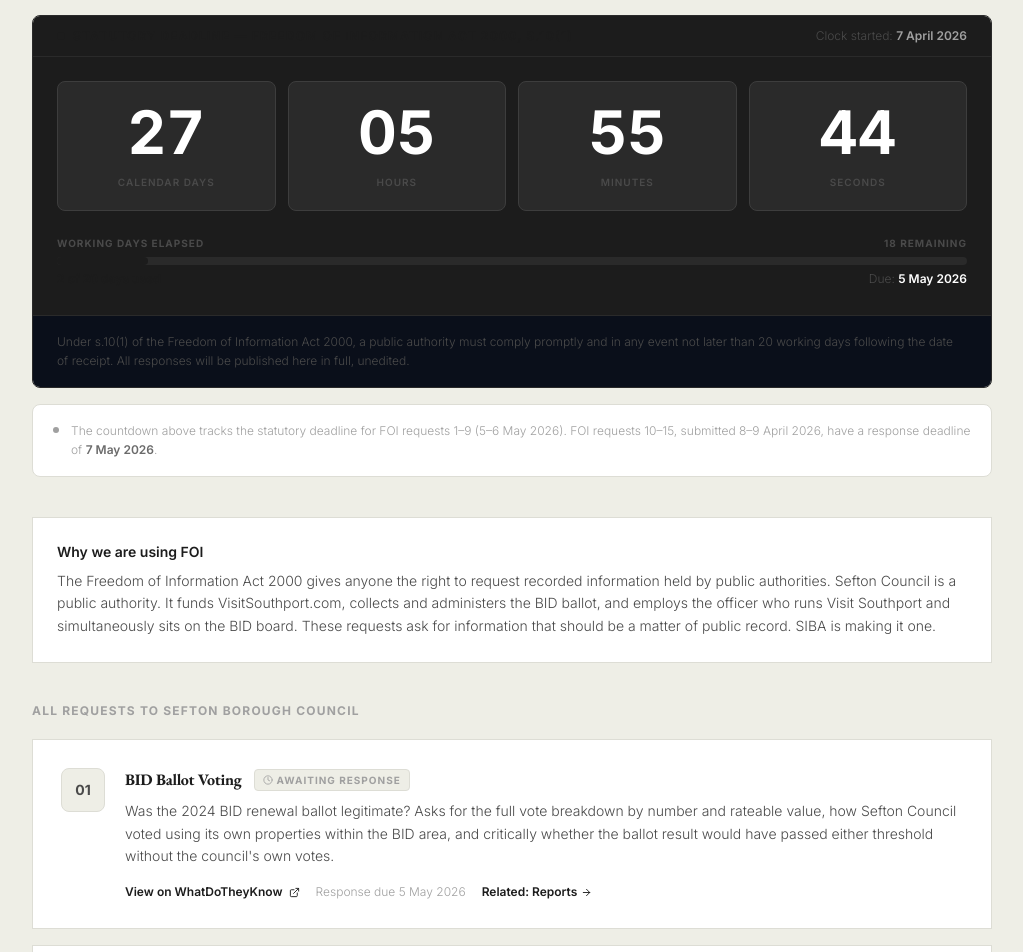
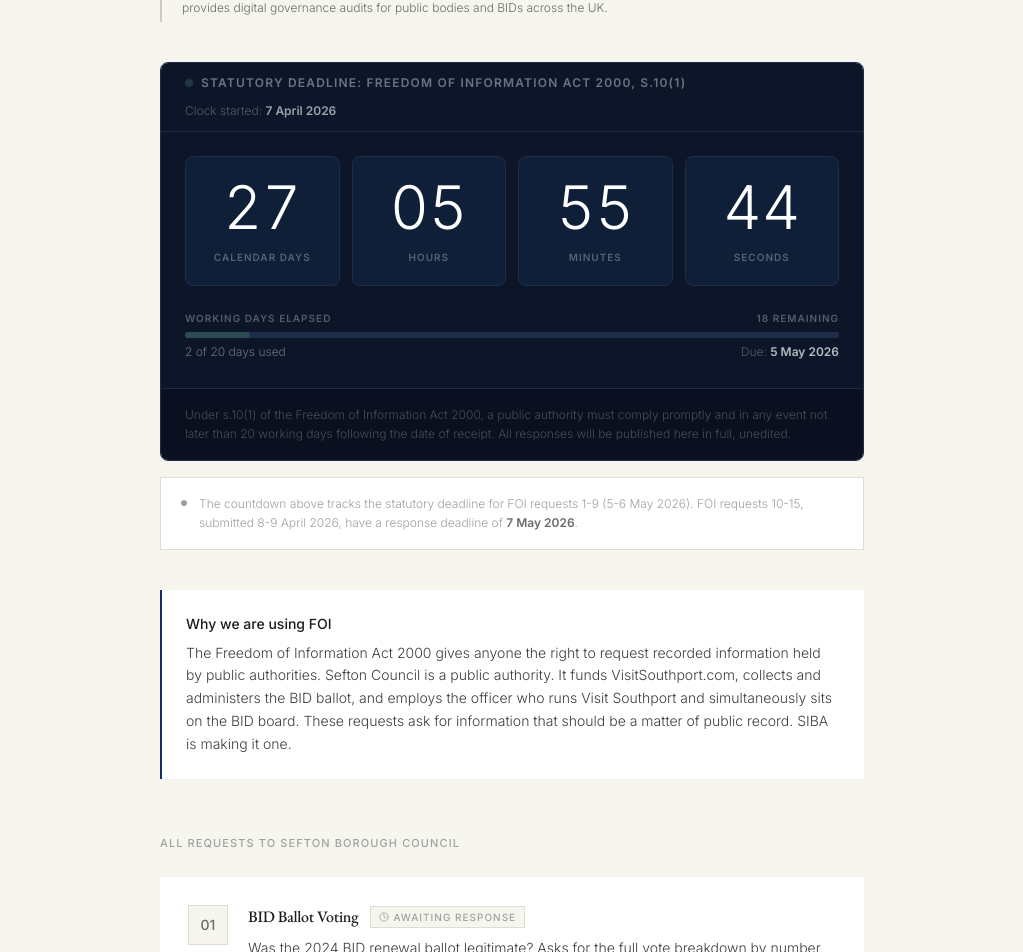
Before and after one commit to damian756/siba.digital, a Next.js app: page /foi in a window 1280 px wide. Shown: the part 752-1704 px from the top of the page, without its empty margins (128-1151 px from the left). Built offline with nearby package versions, Linux system fonts and the light colour scheme.

Commit message:
Restyle FOI page, countdown, contact-log, and privacy to match site aesthetic

```diff
--- a/app/foi/page.tsx
+++ b/app/foi/page.tsx
@@ -199,40 +199,33 @@ export default function FoiPage() {
   const awaiting = requests.filter((r) => r.status === "awaiting").length;
 
   return (
-    <div className="min-h-screen bg-[#eeeee6]">
-      {/* Header */}
-      <div className="bg-white border-b border-[#ddddd5]">
-        <div className="mx-auto max-w-5xl px-4 sm:px-6 lg:px-8 py-14">
-          <span className="badge badge-navy mb-5">Accountability</span>
-          <h1 className="text-4xl font-bold text-[#1c1c1c] mb-4">
-            Freedom of Information Requests
-          </h1>
-          <p className="text-lg text-[#4a4a4a] leading-relaxed max-w-2xl mb-6">
+    <div className="min-h-screen">
+      <div className="mx-auto max-w-3xl px-4 py-24 sm:px-6 lg:px-8 lg:py-36">
+        <p className="mb-4 text-[11px] font-medium uppercase tracking-widest text-[#a0a0a0]">
+          Accountability
+        </p>
+        <h1 className="mb-6">Freedom of Information Requests</h1>
+        <p className="mb-10 max-w-xl text-[15px] leading-relaxed text-[#3d3d3d]">
           SIBA has submitted {requests.length} Freedom of Information requests
-            to Sefton Council under the Freedom of Information Act 2000.  Every
+          to Sefton Council under the Freedom of Information Act 2000. Every
           request is publicly listed on WhatDoTheyKnow. Every response will be
           published in full on this platform.
         </p>
 
-          {/* Stats */}
-          <div className="grid grid-cols-3 divide-x divide-[#ddddd5] border border-[#ddddd5] rounded-lg bg-[#eeeee6] max-w-sm">
+        <div className="mb-14 grid max-w-sm grid-cols-3 divide-x divide-[#ddddd5] border border-[#ddddd5] bg-white">
           {[
             { value: String(requests.length), label: "Requests submitted" },
             { value: String(awaiting), label: "Awaiting response" },
             { value: "0", label: "Substantive responses" },
           ].map((s) => (
             <div key={s.label} className="px-5 py-4 text-center">
-                <p className="text-xl font-bold text-[#1c1c1c]">{s.value}</p>
-                <p className="text-xs text-[#6b6b6b] leading-tight mt-0.5">
+              <p className="text-xl font-medium text-[#112d6e]">{s.value}</p>
+              <p className="mt-0.5 text-xs leading-tight text-[#6b6b6b]">
                 {s.label}
               </p>
             </div>
           ))}
         </div>
-        </div>
-      </div>
-
-      <div className="mx-auto max-w-5xl px-4 sm:px-6 lg:px-8 py-14">
 
         <div className="mb-10">
           <InvestigationClosed />
@@ -240,21 +233,20 @@ export default function FoiPage() {
 
         <FoiCountdown />
 
-        <div className="rounded-lg border border-[#ddddd5] bg-white px-5 py-4 mb-10 -mt-6 flex items-start gap-3">
-          <span className="flex-shrink-0 w-1.5 h-1.5 rounded-full bg-[#a0a0a0] mt-1.5" />
-          <p className="text-xs text-[#a0a0a0] leading-relaxed">
-            The countdown above tracks the statutory deadline for FOI requests 1–9 (5–6 May 2026).
-            FOI requests 10–15, submitted 8–9 April 2026, have a response deadline of{" "}
+        <div className="mb-10 -mt-6 flex items-start gap-3 border border-[#ddddd5] bg-white px-5 py-4">
+          <span className="mt-1.5 h-1.5 w-1.5 flex-shrink-0 rounded-full bg-[#a0a0a0]" />
+          <p className="text-xs leading-relaxed text-[#a0a0a0]">
+            The countdown above tracks the statutory deadline for FOI requests 1-9 (5-6 May 2026).
+            FOI requests 10-15, submitted 8-9 April 2026, have a response deadline of{" "}
             <span className="font-semibold text-[#6b6b6b]">7 May 2026</span>.
           </p>
         </div>
 
-        {/* What FOI is */}
-        <div className="card p-6 bg-white border-l-4 border-l-[#1c1c1c] mb-10">
-          <p className="text-sm font-semibold text-[#1c1c1c] mb-2">
+        <div className="mb-14 border-l-2 border-[#112d6e] bg-white p-6">
+          <p className="mb-2 text-sm font-medium text-[#1c1c1c]">
             Why we are using FOI
           </p>
-          <p className="text-sm text-[#4a4a4a] leading-relaxed">
+          <p className="text-sm leading-relaxed text-[#3d3d3d]">
             The Freedom of Information Act 2000 gives anyone the right to
             request recorded information held by public authorities. Sefton
             Council is a public authority. It funds VisitSouthport.com, collects
@@ -265,57 +257,42 @@ export default function FoiPage() {
           </p>
         </div>
 
-        {/* Request list */}
-        <p className="text-xs font-bold uppercase tracking-widest text-[#a0a0a0] mb-5">
+        <p className="mb-6 text-[11px] font-medium uppercase tracking-widest text-[#a0a0a0]">
           All requests to Sefton Borough Council
         </p>
 
-        <div className="space-y-4">
+        <div className="space-y-px">
           {requests.map((r) => (
             <div
               id={r.number}
               key={r.number}
-              className={`card bg-white p-6 sm:p-7 ${
+              className={`border-b border-[#ddddd5] bg-white p-6 sm:p-7 ${
                 "highlight" in r && r.highlight
-                  ? "border-l-4 border-l-[#1c1c1c]"
+                  ? "border-l-2 border-l-[#112d6e]"
                   : ""
               }`}
             >
-              <div className="flex flex-col sm:flex-row gap-5">
-                {/* Number */}
+              <div className="flex flex-col gap-5 sm:flex-row">
                 <div className="flex-shrink-0">
-                  <div
-                    className={`flex h-11 w-11 items-center justify-center rounded-lg border ${
-                      "highlight" in r && r.highlight
-                        ? "bg-[#eeeee6] border-[#ddddd5]"
-                        : "bg-[#eeeee6] border-[#ddddd5]"
-                    }`}
-                  >
-                    <span
-                      className={`text-sm font-bold ${
-                        "highlight" in r && r.highlight
-                          ? "text-[#1c1c1c]"
-                          : "text-[#4a4a4a]"
-                      }`}
-                    >
+                  <div className="flex h-10 w-10 items-center justify-center border border-[#ddddd5] bg-[#f6f6ef]">
+                    <span className="text-sm font-medium text-[#6b6b6b]">
                       {r.number}
                     </span>
                   </div>
                 </div>
 
-                {/* Content */}
-                <div className="flex-1 min-w-0">
-                  <div className="flex flex-wrap items-center gap-3 mb-2">
-                    <h2 className="text-base font-bold text-[#1c1c1c]">
+                <div className="min-w-0 flex-1">
+                  <div className="mb-2 flex flex-wrap items-center gap-3">
+                    <h2 className="text-base font-medium text-[#1c1c1c]">
                       {r.title}
                     </h2>
-                    <span className="inline-flex items-center gap-1 text-[10px] font-bold uppercase tracking-widest text-[#a0a0a0] border border-[#ddddd5] rounded px-2 py-0.5 bg-[#eeeee6]">
+                    <span className="inline-flex items-center gap-1 border border-[#ddddd5] bg-[#f6f6ef] px-2 py-0.5 text-[10px] font-medium uppercase tracking-widest text-[#a0a0a0]">
                       <Clock size={10} />
                       Awaiting response
                     </span>
                   </div>
 
-                  <p className="text-sm text-[#4a4a4a] leading-relaxed mb-4">
+                  <p className="mb-4 text-sm leading-relaxed text-[#3d3d3d]">
                     {r.summary}
                   </p>
 
@@ -324,7 +301,7 @@ export default function FoiPage() {
                       href={`${BASE_WDTK}/${r.slug}`}
                       target="_blank"
                       rel="noopener noreferrer"
-                      className="inline-flex items-center gap-1.5 text-xs font-semibold text-[#1c1c1c] hover:text-[#1c1c1c] transition-colors"
+                      className="inline-flex items-center gap-1.5 text-xs font-medium text-[#2c4a52] transition-colors hover:text-[#1c1c1c]"
                     >
                       View on WhatDoTheyKnow
                       <ExternalLink size={11} />
@@ -337,7 +314,7 @@ export default function FoiPage() {
                     {r.relatedLabel && r.relatedHref && (
                       <Link
                         href={r.relatedHref}
-                        className="inline-flex items-center gap-1 text-xs font-semibold text-[#1c1c1c] hover:text-[#3d3d3d] transition-colors"
+                        className="inline-flex items-center gap-1 text-xs font-medium text-[#2c4a52] transition-colors hover:text-[#1c1c1c]"
                       >
                         Related: {r.relatedLabel}
                         <ArrowRight size={11} />
@@ -350,16 +327,14 @@ export default function FoiPage() {
           ))}
         </div>
 
-        {/* Footer note */}
         <div className="mt-14 border-t border-[#ddddd5] pt-10">
-          <div className="max-w-2xl space-y-4">
-            <p className="text-sm text-[#4a4a4a] leading-relaxed">
+          <p className="max-w-2xl text-sm leading-relaxed text-[#3d3d3d]">
             All requests are publicly visible on{" "}
             <a
               href="https://www.whatdotheyknow.com/user/southport_independent_business_a"
               target="_blank"
               rel="noopener noreferrer"
-                className="text-[#1c1c1c] hover:underline inline-flex items-center gap-0.5"
+              className="inline-flex items-center gap-0.5 text-[#2c4a52] hover:underline"
             >
               WhatDoTheyKnow
               <ExternalLink size={11} />
@@ -370,6 +345,5 @@ export default function FoiPage() {
         </div>
       </div>
     </div>
-    </div>
   );
 }
--- a/components/FoiCountdown.tsx
+++ b/components/FoiCountdown.tsx
@@ -6,7 +6,6 @@ const START_DATE = new Date("2026-04-07T00:00:00");
 const DUE_DATE = new Date("2026-05-05T23:59:59");
 const TOTAL_WORKING_DAYS = 20;
 
-// UK bank holidays within the response window
 const BANK_HOLIDAYS = new Set(["2026-05-04"]);
 
 function isWorkingDay(date: Date): boolean {
@@ -58,30 +57,30 @@ export default function FoiCountdown() {
 
   if (countdown.overdue) {
     return (
-      <div className="rounded-lg overflow-hidden mb-10 border border-red-900">
-        <div className="bg-red-950 px-6 py-3 flex items-center gap-2">
-          <span className="h-2 w-2 rounded-full bg-red-500 animate-pulse" />
-          <p className="text-xs font-bold uppercase tracking-widest text-red-400">
-            Statutory Breach — Freedom of Information Act 2000, s.10(1)
+      <div className="mb-10 overflow-hidden rounded-lg border border-red-900">
+        <div className="flex items-center gap-2 bg-red-950 px-6 py-3">
+          <span className="h-2 w-2 flex-shrink-0 animate-pulse rounded-full bg-red-500" />
+          <p className="text-xs font-semibold uppercase tracking-widest text-red-400">
+            Statutory Breach: Freedom of Information Act 2000, s.10(1)
           </p>
         </div>
-        <div className="bg-[#1c1c1c] px-6 py-8">
-          <p className="text-2xl sm:text-3xl font-bold text-red-500 mb-4 leading-tight">
+        <div className="bg-[#0c1628] px-6 py-8">
+          <p className="mb-4 text-2xl leading-tight text-red-400 sm:text-3xl">
             Sefton Council is in breach of the Freedom of Information Act 2000.
           </p>
-          <p className="text-sm text-[#a0a0a0] leading-relaxed mb-6 max-w-2xl">
+          <p className="mb-6 max-w-2xl text-sm leading-relaxed text-white/50">
             Under s.10(1), a public authority must comply with a request
             promptly and in any event not later than 20 working days following
             the date of receipt. The deadline of{" "}
-            <span className="text-white font-semibold">5 May 2026</span> has
+            <span className="font-semibold text-white">5 May 2026</span> has
             passed. No response has been received. This non-compliance is a
             matter of public record. This matter may be referred to the
             Information Commissioner&apos;s Office.
           </p>
-          <div className="w-full h-2 rounded-full bg-red-900">
-            <div className="h-2 rounded-full bg-red-500 w-full" />
+          <div className="h-1.5 w-full rounded-full bg-red-950">
+            <div className="h-1.5 w-full rounded-full bg-red-500" />
           </div>
-          <p className="text-xs text-red-600 mt-2 font-semibold uppercase tracking-widest">
+          <p className="mt-2 text-xs font-semibold uppercase tracking-widest text-red-500/70">
             20 of 20 statutory working days expired
           </p>
         </div>
@@ -90,23 +89,21 @@ export default function FoiCountdown() {
   }
 
   return (
-    <div className="rounded-lg overflow-hidden mb-10 border border-[#2a2a2a]">
-      {/* Header bar */}
-      <div className="bg-[#1c1c1c] border-b border-[#2a2a2a] px-6 py-3 flex items-center justify-between gap-3 flex-wrap">
+    <div className="mb-10 overflow-hidden rounded-lg border border-[#1e2d4a]">
+      <div className="flex flex-wrap items-center justify-between gap-3 border-b border-[#1e2d4a] bg-[#0c1628] px-6 py-3">
         <div className="flex items-center gap-2">
-          <span className="h-2 w-2 rounded-full bg-[#1c1c1c] animate-pulse flex-shrink-0" />
-          <p className="text-xs font-bold uppercase tracking-widest text-[#1c1c1c]">
-            Statutory Deadline — Freedom of Information Act 2000, s.10(1)
+          <span className="h-2 w-2 flex-shrink-0 animate-pulse rounded-full bg-[#2c4a52]" />
+          <p className="text-xs font-semibold uppercase tracking-widest text-white/40">
+            Statutory Deadline: Freedom of Information Act 2000, s.10(1)
           </p>
         </div>
-        <p className="text-xs text-[#4a4a4a]">
-          Clock started: <span className="text-[#a0a0a0] font-semibold">7 April 2026</span>
+        <p className="text-xs text-white/30">
+          Clock started: <span className="font-semibold text-white/60">7 April 2026</span>
         </p>
       </div>
 
-      {/* Main countdown */}
-      <div className="bg-[#1c1c1c] px-6 pt-6 pb-5">
-        <div className="grid grid-cols-4 gap-3 mb-6">
+      <div className="bg-[#0c1628] px-6 pt-6 pb-5">
+        <div className="mb-6 grid grid-cols-4 gap-3">
           {[
             { value: countdown.days, label: "Calendar Days" },
             { value: countdown.hours, label: "Hours" },
@@ -115,48 +112,46 @@ export default function FoiCountdown() {
           ].map((u) => (
             <div
               key={u.label}
-              className="text-center bg-[#2a2a2a] rounded-lg py-5 border border-[#3d3d3d]"
+              className="rounded-lg border border-[#1e2d4a] bg-[#0f1f38] py-5 text-center"
             >
-              <p className="text-5xl sm:text-6xl font-bold text-white tabular-nums leading-none">
+              <p className="text-5xl leading-none tabular-nums text-white sm:text-6xl">
                 {String(u.value).padStart(2, "0")}
               </p>
-              <p className="text-[10px] text-[#4a4a4a] mt-3 uppercase tracking-widest font-semibold">
+              <p className="mt-3 text-[10px] font-semibold uppercase tracking-widest text-white/30">
                 {u.label}
               </p>
             </div>
           ))}
         </div>
 
-        {/* Progress bar */}
         <div className="mb-2">
-          <div className="flex justify-between items-center mb-1.5">
-            <p className="text-[10px] font-bold uppercase tracking-widest text-[#4a4a4a]">
+          <div className="mb-1.5 flex items-center justify-between">
+            <p className="text-[10px] font-semibold uppercase tracking-widest text-white/30">
               Working days elapsed
             </p>
-            <p className="text-[10px] font-bold uppercase tracking-widest text-[#4a4a4a]">
+            <p className="text-[10px] font-semibold uppercase tracking-widest text-white/30">
               {remaining} remaining
             </p>
           </div>
-          <div className="w-full h-2 rounded-full bg-[#2a2a2a]">
+          <div className="h-1.5 w-full rounded-full bg-[#1e2d4a]">
             <div
-              className="h-2 rounded-full bg-[#1c1c1c] transition-all duration-1000"
+              className="h-1.5 rounded-full bg-[#2c4a52] transition-all duration-1000"
               style={{ width: `${pctUsed}%` }}
             />
           </div>
-          <div className="flex justify-between mt-1.5">
-            <p className="text-xs font-bold text-[#1c1c1c]">
+          <div className="mt-1.5 flex justify-between">
+            <p className="text-xs text-white/40">
               {elapsed} of {TOTAL_WORKING_DAYS} days used
             </p>
-            <p className="text-xs text-[#4a4a4a]">
-              Due: <span className="text-white font-semibold">5 May 2026</span>
+            <p className="text-xs text-white/30">
+              Due: <span className="font-semibold text-white/70">5 May 2026</span>
             </p>
           </div>
         </div>
       </div>
 
-      {/* Legal footer */}
-      <div className="bg-[#0a0f1a] px-6 py-4 border-t border-[#2a2a2a]">
-        <p className="text-xs text-[#4a4a4a] leading-relaxed">
+      <div className="border-t border-[#1e2d4a] bg-[#0a1020] px-6 py-4">
+        <p className="text-xs leading-relaxed text-white/25">
           Under s.10(1) of the Freedom of Information Act 2000, a public
           authority must comply promptly and in any event not later than 20
           working days following the date of receipt. All responses will be
```
Also changed, not shown: app/contact-log/page.tsx (+48 -71 lines), app/privacy/page.tsx (+25 -32 lines). Lines whose indentation alone changed are shown as unchanged.
